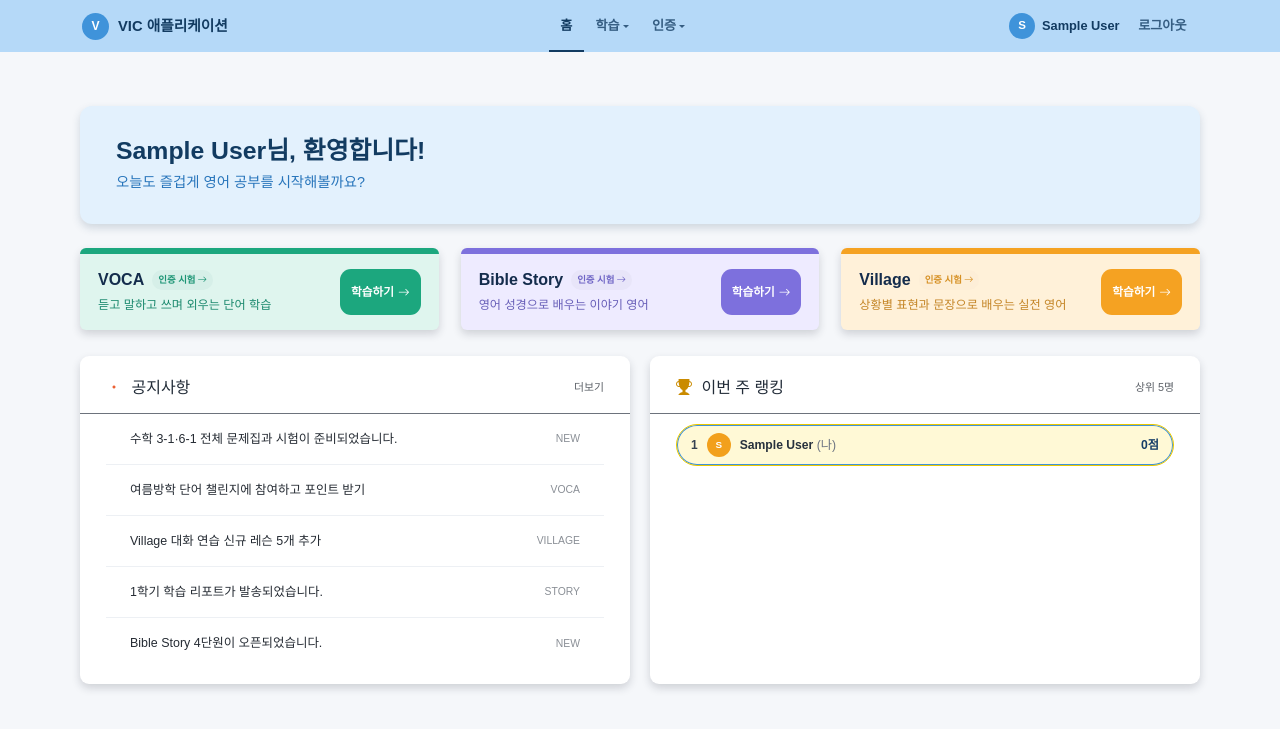
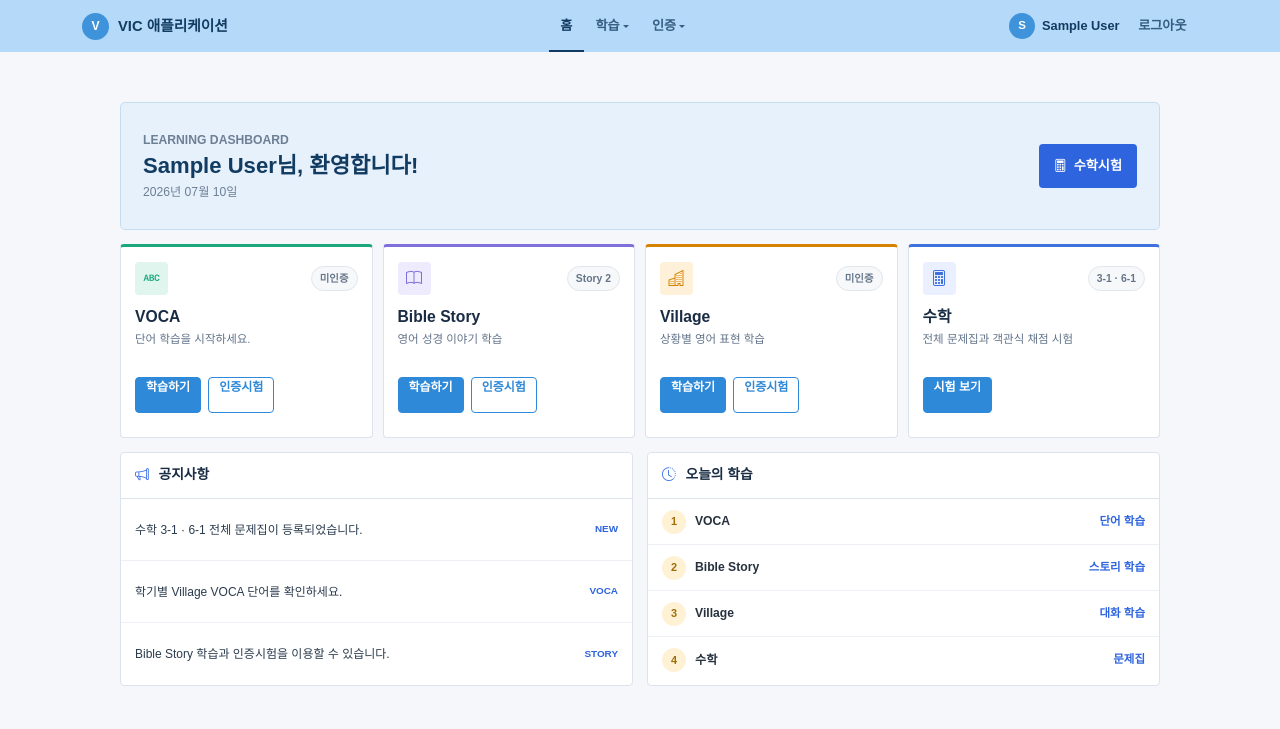
Before and after one commit to Jaeho777/vicabc, a Flask app: page / in a window 1280 px wide. Shown: the top 729 px of the page. Run offline with Flask 3, Linux system fonts and the light colour scheme; the visitor is signed in with stand-in values (Sample User, id 1); data comes from the database, SQL or seed files in the repository; data that the repository does not hold is empty.

Commit message:
Align dashboard with main design feedback

```diff
--- a/app/routes/main.py
+++ b/app/routes/main.py
@@ -1,16 +1,13 @@
 # app/routes/main.py
-from datetime import datetime, timedelta
+from datetime import datetime
 
 from flask import render_template
 from flask_login import current_user, login_required
-from sqlalchemy import func
 
 from app.extensions import db
 from app.models.chapter import Chapter
 from app.models.story import Story
 from app.models.story_progress import StoryProgress
-from app.models.user import User
-from app.models.user_progress import UserProgress
 from app.models.village_certification import VillageCertification
 from app.models.village_progress import VillageProgress
 from app.routes import main_bp
@@ -56,86 +53,12 @@ def get_latest_village_learning(user_id):
         return None
 
 
-def get_weekly_ranking(user_id):
-    """Build a leaderboard from real weekly study records without storing fake points."""
-    week_start = (datetime.now() - timedelta(days=datetime.now().weekday())).replace(
-        hour=0,
-        minute=0,
-        second=0,
-        microsecond=0,
-    )
-    scores = {}
-
-    def add_scores(query):
-        for ranked_user_id, score in query:
-            scores[ranked_user_id] = scores.get(ranked_user_id, 0) + int(score or 0)
-
-    try:
-        add_scores(
-            db.session.query(
-                UserProgress.user_id,
-                func.coalesce(func.sum(UserProgress.total_score), 0)
-                + (func.coalesce(func.sum(UserProgress.study_count), 0) * 10),
-            )
-            .filter(UserProgress.last_studied_at >= week_start)
-            .group_by(UserProgress.user_id)
-            .all()
-        )
-        add_scores(
-            db.session.query(
-                StoryProgress.user_id,
-                func.coalesce(func.sum(StoryProgress.total_score), 0)
-                + (func.coalesce(func.sum(StoryProgress.study_count), 0) * 10),
-            )
-            .filter(StoryProgress.last_studied_at >= week_start)
-            .group_by(StoryProgress.user_id)
-            .all()
-        )
-        add_scores(
-            db.session.query(
-                VillageProgress.user_id,
-                func.coalesce(func.sum(VillageProgress.study_count), 0) * 10,
-            )
-            .filter(VillageProgress.last_studied_at >= week_start)
-            .group_by(VillageProgress.user_id)
-            .all()
-        )
-    except Exception as exc:
-        print(f"주간 랭킹 조회 오류: {exc}")
-        return []
-
-    if user_id not in scores:
-        scores[user_id] = 0
-
-    users = User.query.filter(User.id.in_(scores)).all()
-    users_by_id = {user.id: user for user in users}
-    ranked_users = sorted(
-        (
-            (ranked_user_id, score)
-            for ranked_user_id, score in scores.items()
-            if ranked_user_id in users_by_id
-        ),
-        key=lambda item: (-item[1], users_by_id[item[0]].full_name),
-    )[:5]
-
-    return [
-        {
-            "rank": index,
-            "name": users_by_id[ranked_user_id].full_name,
-            "score": score,
-            "is_current_user": ranked_user_id == user_id,
-        }
-        for index, (ranked_user_id, score) in enumerate(ranked_users, start=1)
-    ]
-
-
 @main_bp.route("/")
 @login_required
 def index():
     village_latest = None
     story_latest_learning = get_latest_story_learning(current_user.id)
     village_latest_learning = get_latest_village_learning(current_user.id)
-    weekly_ranking = get_weekly_ranking(current_user.id)
 
     try:
         village_latest = (
@@ -152,5 +75,4 @@ def index():
         village_latest=village_latest,
         story_latest_learning=story_latest_learning,
         village_latest_learning=village_latest_learning,
-        weekly_ranking=weekly_ranking,
     )
--- a/app/static/css/style.css
+++ b/app/static/css/style.css
@@ -791,7 +791,7 @@ h4 {
     font-size: 0.72rem;
 }
 
-/* Main dashboard ver.1 */
+/* Main dashboard ver.2 */
 
 body.theme-dashboard {
     --page-accent: #2e89d8;
@@ -817,48 +817,72 @@ body.theme-dashboard .vic-navbar .nav-link {
 }
 
 body.theme-dashboard .dashboard-shell {
-    max-width: 1120px;
-    padding: 30px 0 40px;
+    max-width: 1040px;
+    padding: 26px 0 40px;
 }
 
 body.theme-dashboard .dashboard-welcome {
-    min-height: 118px;
-    padding: 28px 36px;
-    border: 0;
-    border-radius: 12px;
-    background: #e3f1fd;
+    min-height: 128px;
+    padding: 26px 22px;
+    border: 1px solid #c6ddef;
+    border-radius: 5px;
+    background: #e7f1fc;
     color: #123b61;
-    box-shadow: 0 4px 8px rgba(31, 64, 99, 0.18);
+    box-shadow: none;
+}
+
+body.theme-dashboard .dashboard-kicker {
+    margin: 0 0 4px;
+    color: #2868dc;
+    font-size: 0.64rem;
+    font-weight: 850;
 }
 
 body.theme-dashboard .dashboard-welcome h1 {
-    margin: 0 0 6px;
+    margin: 0 0 3px;
     color: #123b61;
-    font-size: 1.55rem;
+    font-size: 1.38rem;
 }
 
 body.theme-dashboard .dashboard-welcome p {
-    color: #2875bb;
-    font-size: 0.9rem;
+    color: #6d7f94;
+    font-size: 0.76rem;
+}
+
+body.theme-dashboard .dashboard-math-link {
+    display: inline-flex;
+    align-items: center;
+    gap: 7px;
+    min-height: 44px;
+    padding: 0 15px;
+    border-radius: 4px;
+    background: #2e65df;
+    color: #fff;
+    font-size: 0.82rem;
+    font-weight: 800;
+}
+
+body.theme-dashboard .dashboard-math-link:hover {
+    color: #fff;
+    background: #1f56cf;
+    text-decoration: none;
 }
 
 body.theme-dashboard .dashboard-products {
-    grid-template-columns: repeat(3, minmax(0, 1fr));
-    gap: 22px;
-    margin: 24px 0 26px;
+    grid-template-columns: repeat(4, minmax(0, 1fr));
+    gap: 10px;
+    margin: 14px 0;
 }
 
 body.theme-dashboard .dashboard-product {
-    display: grid;
-    grid-template-columns: minmax(0, 1fr) auto;
-    align-items: center;
-    min-height: 82px;
-    padding: 14px 18px;
-    border: 0;
-    border-top: 6px solid var(--product-color);
-    border-radius: 6px;
-    background: var(--product-soft);
-    box-shadow: 0 4px 8px rgba(31, 41, 55, 0.18);
+    display: block;
+    min-height: 194px;
+    padding: 15px 14px;
+    border: 1px solid #dce3ed;
+    border-top: 3px solid var(--product-color);
+    border-radius: 4px;
+    background: #fff;
+    box-shadow: none;
 }
 
 body.theme-dashboard .dashboard-product.is-voca {
@@ -872,214 +896,171 @@ body.theme-dashboard .dashboard-product.is-story {
 }
 
 body.theme-dashboard .dashboard-product.is-village {
-    --product-color: #f5a222;
+    --product-color: #d58200;
     --product-soft: #fff1d9;
 }
 
-body.theme-dashboard .dashboard-product-heading {
+body.theme-dashboard .dashboard-product.is-math {
+    --product-color: #3f71dd;
+    --product-soft: #eaf0ff;
+}
+
+body.theme-dashboard .dashboard-product-head {
     display: flex;
     align-items: center;
-    gap: 8px;
+    justify-content: space-between;
 }
 
 body.theme-dashboard .dashboard-product h2 {
-    margin: 0;
-    color: #142c4c;
-    font-size: 1rem;
+    margin: 13px 0 4px;
+    color: #192c43;
+    font-size: 0.98rem;
 }
 
 body.theme-dashboard .dashboard-product p {
-    min-height: 0;
-    margin: 7px 0 0;
-    color: color-mix(in srgb, var(--product-color) 78%, #172033);
-    font-size: 0.76rem;
-}
-
-body.theme-dashboard .dashboard-cert-link {
+    min-height: 34px;
+    margin: 0 0 12px;
+    color: #627389;
+    font-size: 0.72rem;
+}
+
+body.theme-dashboard .dashboard-product-icon {
+    width: 33px;
+    height: 33px;
+    background: var(--product-soft);
+    color: var(--product-color);
+}
+
+body.theme-dashboard .dashboard-status {
     display: inline-flex;
     align-items: center;
-    gap: 2px;
-    padding: 3px 6px;
+    min-height: 25px;
+    padding: 0 8px;
+    border: 1px solid #e1e6ed;
     border-radius: 999px;
-    background: color-mix(in srgb, var(--product-color) 18%, #fff);
-    color: color-mix(in srgb, var(--product-color) 86%, #172033);
-    font-size: 0.59rem;
+    background: #f7f8fa;
+    color: #65758a;
+    font-size: 0.65rem;
     font-weight: 800;
     white-space: nowrap;
 }
 
-body.theme-dashboard .dashboard-cert-link:hover {
-    color: #fff;
-    background: var(--product-color);
-    text-decoration: none;
-}
-
-body.theme-dashboard .dashboard-start-link {
-    display: inline-flex;
-    align-items: center;
-    gap: 4px;
-    min-height: 46px;
-    padding: 0 11px;
-    border-radius: 11px;
-    background: var(--product-color);
-    color: #fff;
-    font-size: 0.73rem;
+body.theme-dashboard .dashboard-product-actions {
+    gap: 7px;
+}
+
+body.theme-dashboard .dashboard-product-actions .btn {
+    min-height: 36px;
+    padding: 0 10px;
+    border-radius: 4px;
+    font-size: 0.75rem;
     font-weight: 800;
-    white-space: nowrap;
-}
-
-body.theme-dashboard .dashboard-start-link:hover {
-    color: #fff;
-    filter: brightness(0.94);
-    text-decoration: none;
+}
+
+body.theme-dashboard .dashboard-product-actions .btn-primary {
+    border-color: #2e65df;
+    background: #2e65df;
+}
+
+body.theme-dashboard .dashboard-product-actions .btn-outline-primary {
+    border-color: #2e65df;
+    color: #2e65df;
 }
 
 body.theme-dashboard .dashboard-columns {
     grid-template-columns: repeat(2, minmax(0, 1fr));
-    gap: 20px;
+    gap: 14px;
 }
 
 body.theme-dashboard .dashboard-panel {
-    min-height: 328px;
-    border: 0;
-    border-radius: 9px;
-    box-shadow: 0 4px 8px rgba(31, 41, 55, 0.18);
+    min-height: 234px;
+    border: 1px solid #dce3ed;
+    border-radius: 4px;
+    box-shadow: none;
 }
 
 body.theme-dashboard .dashboard-panel-head {
     display: flex;
     align-items: center;
     justify-content: space-between;
-    min-height: 58px;
-    padding: 14px 26px 8px;
-    border-bottom: 1px solid #6d737c;
+    min-height: 46px;
+    padding: 10px 14px;
+    border-bottom: 1px solid #dce3ed;
 }
 
 body.theme-dashboard .dashboard-panel-head h2 {
-    color: #222c38;
-    font-size: 1rem;
-    font-weight: 500;
+    color: #192c43;
+    font-size: 0.86rem;
+    font-weight: 800;
 }
 
 body.theme-dashboard .dashboard-panel-head h2 i {
-    margin-right: 5px;
-    color: #eb6134;
+    margin-right: 6px;
+    color: #3a70e8;
 }
 
 body.theme-dashboard .dashboard-panel:nth-child(2) .dashboard-panel-head h2 i {
-    color: #ca8b00;
-}
-
-body.theme-dashboard .dashboard-panel-head > a,
-body.theme-dashboard .dashboard-panel-head > span {
-    color: #5c6168;
-    font-size: 0.68rem;
+    color: #3a70e8;
 }
 
 body.theme-dashboard .dashboard-list,
 body.theme-dashboard .dashboard-activity {
-    padding: 0 26px 12px;
+    padding: 0;
 }
 
 body.theme-dashboard .dashboard-list li {
-    min-height: 51px;
-    padding: 10px 24px;
-    font-size: 0.78rem;
+    min-height: 62px;
+    padding: 10px 14px;
+    font-size: 0.75rem;
 }
 
 body.theme-dashboard .dashboard-list a {
-    color: #252b33;
+    color: #2b3b4d;
 }
 
 body.theme-dashboard .dashboard-list time {
-    color: #8a8f96;
-    font-size: 0.65rem;
+    color: #2e65df;
+    font-size: 0.62rem;
+    font-weight: 850;
     white-space: nowrap;
 }
 
 body.theme-dashboard .dashboard-activity {
-    display: grid;
-    gap: 5px;
-    padding-top: 10px;
+    display: block;
 }
 
 body.theme-dashboard .dashboard-activity li {
-    min-height: 42px;
-    padding: 7px 14px;
-    border: 1px solid transparent;
-    border-radius: 999px;
-    background: #fafafa;
+    min-height: 46px;
+    padding: 9px 14px;
+    border-radius: 0;
+    background: #fff;
     color: #27313d;
 }
 
-body.theme-dashboard .dashboard-activity .rank-1 {
-    border-color: #ebc800;
-    background: #fff9d6;
-}
-
-body.theme-dashboard .dashboard-activity .rank-2 {
-    border-color: #aeb2b7;
-    background: #f2f3f4;
-}
-
-body.theme-dashboard .dashboard-activity .rank-3 {
-    border-color: #d78312;
-    background: #fff0dc;
-}
-
-body.theme-dashboard .dashboard-activity .is-current-user {
-    box-shadow: inset 0 0 0 1px #3f93da;
-}
-
 body.theme-dashboard .activity-rank {
-    width: auto;
-    height: auto;
-    background: transparent;
-    color: #354252;
-    font-size: 0.75rem;
-}
-
-body.theme-dashboard .ranking-avatar {
-    display: inline-grid;
     width: 24px;
     height: 24px;
-    place-items: center;
-    border-radius: 50%;
-    background: #3f93da;
-    color: #fff;
-    font-size: 0.62rem;
-    font-weight: 800;
-}
-
-body.theme-dashboard .rank-1 .ranking-avatar { background: #f2a01c; }
-body.theme-dashboard .rank-2 .ranking-avatar { background: #22b83b; }
-body.theme-dashboard .rank-3 .ranking-avatar { background: #e23f3f; }
+    background: #fff1d4;
+    color: #a06d09;
+    font-size: 0.68rem;
+}
 
 body.theme-dashboard .dashboard-activity strong {
     min-width: 0;
     font-size: 0.76rem;
-}
-
-body.theme-dashboard .dashboard-activity strong span {
-    color: #6b7280;
-    font-weight: 500;
-}
-
-body.theme-dashboard .ranking-score {
+    font-weight: 800;
+}
+
+body.theme-dashboard .dashboard-activity a {
     margin-left: auto;
-    color: #163d68;
-    font-size: 0.76rem;
-    font-weight: 800;
-}
-
-body.theme-dashboard .ranking-empty {
-    justify-content: center;
-    color: #6b7280;
+    color: #2e65df;
+    font-size: 0.72rem;
+    font-weight: 750;
 }
 
 @media (max-width: 1120px) {
     body.theme-dashboard .dashboard-products {
-        grid-template-columns: 1fr;
+        grid-template-columns: repeat(2, minmax(0, 1fr));
     }
 }
 
@@ -1104,17 +1085,13 @@ body.theme-dashboard .ranking-empty {
     }
 
     body.theme-dashboard .dashboard-product {
-        grid-template-columns: 1fr;
-        gap: 14px;
-        min-height: 0;
+        min-height: 180px;
         padding: 15px;
     }
 
-    body.theme-dashboard .dashboard-start-link {
-        justify-content: center;
-        width: 100%;
+    body.theme-dashboard .dashboard-math-link {
         min-height: 40px;
-        border-radius: 7px;
+        padding: 0 12px;
     }
 
     body.theme-dashboard .dashboard-columns {
--- a/app/templates/base.html
+++ b/app/templates/base.html
@@ -6,7 +6,7 @@
     <title>{% block title %}VIC 애플리케이션{% endblock %}</title>
     <link rel="stylesheet" href="https://cdn.jsdelivr.net/npm/bootstrap@5.3.0/dist/css/bootstrap.min.css">
     <link rel="stylesheet" href="https://cdn.jsdelivr.net/npm/bootstrap-icons@1.11.3/font/bootstrap-icons.min.css">
-    <link rel="stylesheet" href="{{ url_for('static', filename='css/style.css') }}?v=20260801-main-v1">
+    <link rel="stylesheet" href="{{ url_for('static', filename='css/style.css') }}?v=20260801-main-v2">
     {% block extra_head %}{% endblock %}
 
 
--- a/app/templates/index.html
+++ b/app/templates/index.html
@@ -7,77 +7,90 @@
 <div class="dashboard-shell">
     <header class="dashboard-welcome">
         <div>
+            <p class="dashboard-kicker">LEARNING DASHBOARD</p>
             <h1>{{ current_user.full_name }}님, 환영합니다!</h1>
-            <p>오늘도 즐겁게 영어 공부를 시작해볼까요?</p>
+            <p>{{ today_label }}</p>
         </div>
+        <a href="{{ url_for('exam.math_index') }}" class="dashboard-math-link">
+            <i class="bi bi-calculator" aria-hidden="true"></i>
+            수학시험
+        </a>
     </header>
 
     <section class="dashboard-products" aria-label="학습 영역">
         <article class="dashboard-product is-voca">
-            <div class="dashboard-product-copy">
-                <div class="dashboard-product-heading">
-                    <h2>VOCA</h2>
-                    <a href="{{ url_for('exam.voca_index') }}" class="dashboard-cert-link">인증 시험 <i class="bi bi-arrow-right"></i></a>
-                </div>
-                <p>듣고 말하고 쓰며 외우는 단어 학습</p>
+            <div class="dashboard-product-head">
+                <span class="dashboard-product-icon"><i class="bi bi-alphabet-uppercase" aria-hidden="true"></i></span>
+                <span class="dashboard-status">미인증</span>
             </div>
-            <a href="{{ url_for('voca.index') }}" class="dashboard-start-link">학습하기 <i class="bi bi-arrow-right"></i></a>
+            <h2>VOCA</h2>
+            <p>단어 학습을 시작하세요.</p>
+            <div class="dashboard-product-actions">
+                <a href="{{ url_for('voca.index') }}" class="btn btn-primary">학습하기</a>
+                <a href="{{ url_for('exam.voca_index') }}" class="btn btn-outline-primary">인증시험</a>
+            </div>
         </article>
 
         <article class="dashboard-product is-story">
-            <div class="dashboard-product-copy">
-                <div class="dashboard-product-heading">
-                    <h2>Bible Story</h2>
-                    <a href="{{ url_for('story.story_exam_index') }}" class="dashboard-cert-link">인증 시험 <i class="bi bi-arrow-right"></i></a>
-                </div>
-                <p>영어 성경으로 배우는 이야기 영어</p>
+            <div class="dashboard-product-head">
+                <span class="dashboard-product-icon"><i class="bi bi-book" aria-hidden="true"></i></span>
+                <span class="dashboard-status">Story 2</span>
             </div>
-            <a href="{{ url_for('story.index') }}" class="dashboard-start-link">학습하기 <i class="bi bi-arrow-right"></i></a>
+            <h2>Bible Story</h2>
+            <p>{% if story_latest_learning %}{{ story_latest_learning.story.title }}{% else %}영어 성경 이야기 학습{% endif %}</p>
+            <div class="dashboard-product-actions">
+                <a href="{{ url_for('story.index') }}" class="btn btn-primary">학습하기</a>
+                <a href="{{ url_for('story.story_exam_index') }}" class="btn btn-outline-primary">인증시험</a>
+            </div>
         </article>
 
         <article class="dashboard-product is-village">
-            <div class="dashboard-product-copy">
-                <div class="dashboard-product-heading">
-                    <h2>Village</h2>
-                    <a href="{{ url_for('village.exam') }}" class="dashboard-cert-link">인증 시험 <i class="bi bi-arrow-right"></i></a>
-                </div>
-                <p>상황별 표현과 문장으로 배우는 실전 영어</p>
+            <div class="dashboard-product-head">
+                <span class="dashboard-product-icon"><i class="bi bi-buildings" aria-hidden="true"></i></span>
+                <span class="dashboard-status">{% if village_latest %}인증완료{% else %}미인증{% endif %}</span>
             </div>
-            <a href="{{ url_for('village.index') }}" class="dashboard-start-link">학습하기 <i class="bi bi-arrow-right"></i></a>
+            <h2>Village</h2>
+            <p>{% if village_latest_learning %}Village {{ village_latest_learning.village_number }} · Lesson {{ village_latest_learning.lesson_number }}{% else %}상황별 영어 표현 학습{% endif %}</p>
+            <div class="dashboard-product-actions">
+                <a href="{{ url_for('village.index') }}" class="btn btn-primary">학습하기</a>
+                <a href="{{ url_for('village.exam') }}" class="btn btn-outline-primary">인증시험</a>
+            </div>
+        </article>
+
+        <article class="dashboard-product is-math">
+            <div class="dashboard-product-head">
+                <span class="dashboard-product-icon"><i class="bi bi-calculator" aria-hidden="true"></i></span>
+                <span class="dashboard-status">3-1 · 6-1</span>
+            </div>
+            <h2>수학</h2>
+            <p>전체 문제집과 객관식 채점 시험</p>
+            <div class="dashboard-product-actions">
+                <a href="{{ url_for('exam.math_index') }}" class="btn btn-primary">시험 보기</a>
+            </div>
         </article>
     </section>
 
     <div class="dashboard-columns">
         <section class="dashboard-panel">
             <div class="dashboard-panel-head">
-                <h2><i class="bi bi-dot"></i> 공지사항</h2>
-                <a href="{{ url_for('exam.math_index') }}">더보기</a>
+                <h2><i class="bi bi-megaphone" aria-hidden="true"></i> 공지사항</h2>
             </div>
             <ul class="dashboard-list">
-                <li><a href="{{ url_for('exam.math_index') }}">수학 3-1·6-1 전체 문제집과 시험이 준비되었습니다.</a><time>NEW</time></li>
-                <li><a href="{{ url_for('voca.index') }}">여름방학 단어 챌린지에 참여하고 포인트 받기</a><time>VOCA</time></li>
-                <li><a href="{{ url_for('village.index') }}">Village 대화 연습 신규 레슨 5개 추가</a><time>VILLAGE</time></li>
-                <li><a href="{{ url_for('story.index') }}">1학기 학습 리포트가 발송되었습니다.</a><time>STORY</time></li>
-                <li><a href="{{ url_for('story.index') }}">Bible Story 4단원이 오픈되었습니다.</a><time>NEW</time></li>
+                <li><a href="{{ url_for('exam.math_index') }}">수학 3-1 · 6-1 전체 문제집이 등록되었습니다.</a><time>NEW</time></li>
+                <li><a href="{{ url_for('voca.index') }}">학기별 Village VOCA 단어를 확인하세요.</a><time>VOCA</time></li>
+                <li><a href="{{ url_for('story.index') }}">Bible Story 학습과 인증시험을 이용할 수 있습니다.</a><time>STORY</time></li>
             </ul>
         </section>
 
         <section class="dashboard-panel">
             <div class="dashboard-panel-head">
-                <h2><i class="bi bi-trophy-fill"></i> 이번 주 랭킹</h2>
-                <span>상위 5명</span>
+                <h2><i class="bi bi-clock-history" aria-hidden="true"></i> 오늘의 학습</h2>
             </div>
             <ul class="dashboard-activity">
-                {% for entry in weekly_ranking %}
-                <li class="ranking-row rank-{{ entry.rank }}{% if entry.is_current_user %} is-current-user{% endif %}">
-                    <span class="activity-rank">{{ entry.rank }}</span>
-                    <span class="ranking-avatar">{{ entry.name[0] }}</span>
-                    <strong>{{ entry.name }}{% if entry.is_current_user %} <span>(나)</span>{% endif %}</strong>
-                    <span class="ranking-score">{{ entry.score }}점</span>
-                </li>
-                {% else %}
-                <li class="ranking-empty">이번 주 학습 기록이 아직 없습니다.</li>
-                {% endfor %}
+                <li><span class="activity-rank">1</span><strong>VOCA</strong><a href="{{ url_for('voca.index') }}">단어 학습</a></li>
+                <li><span class="activity-rank">2</span><strong>Bible Story</strong><a href="{{ url_for('story.index') }}">스토리 학습</a></li>
+                <li><span class="activity-rank">3</span><strong>Village</strong><a href="{{ url_for('village.index') }}">대화 학습</a></li>
+                <li><span class="activity-rank">4</span><strong>수학</strong><a href="{{ url_for('exam.math_index') }}">문제집</a></li>
             </ul>
         </section>
     </div>
```
